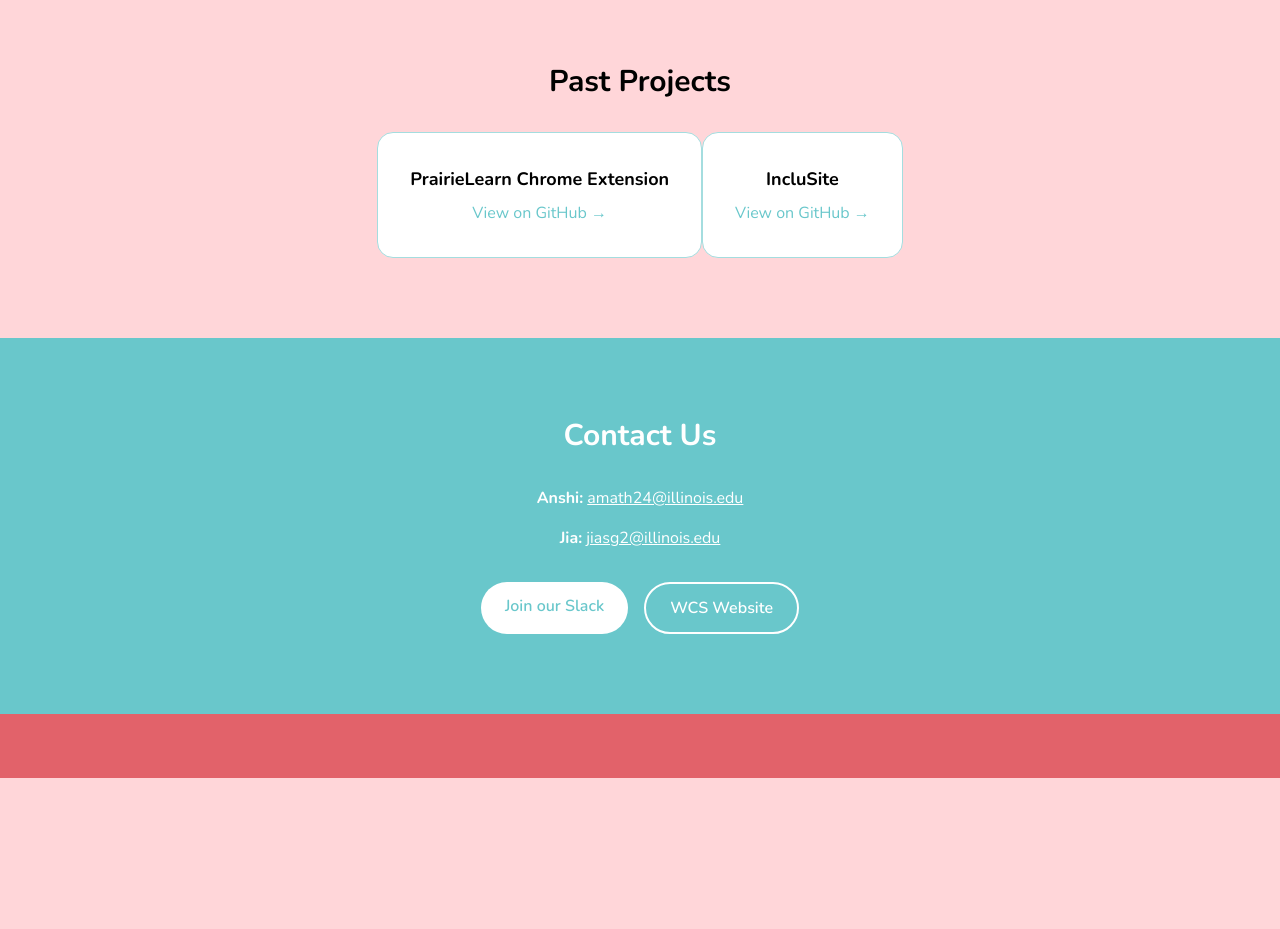
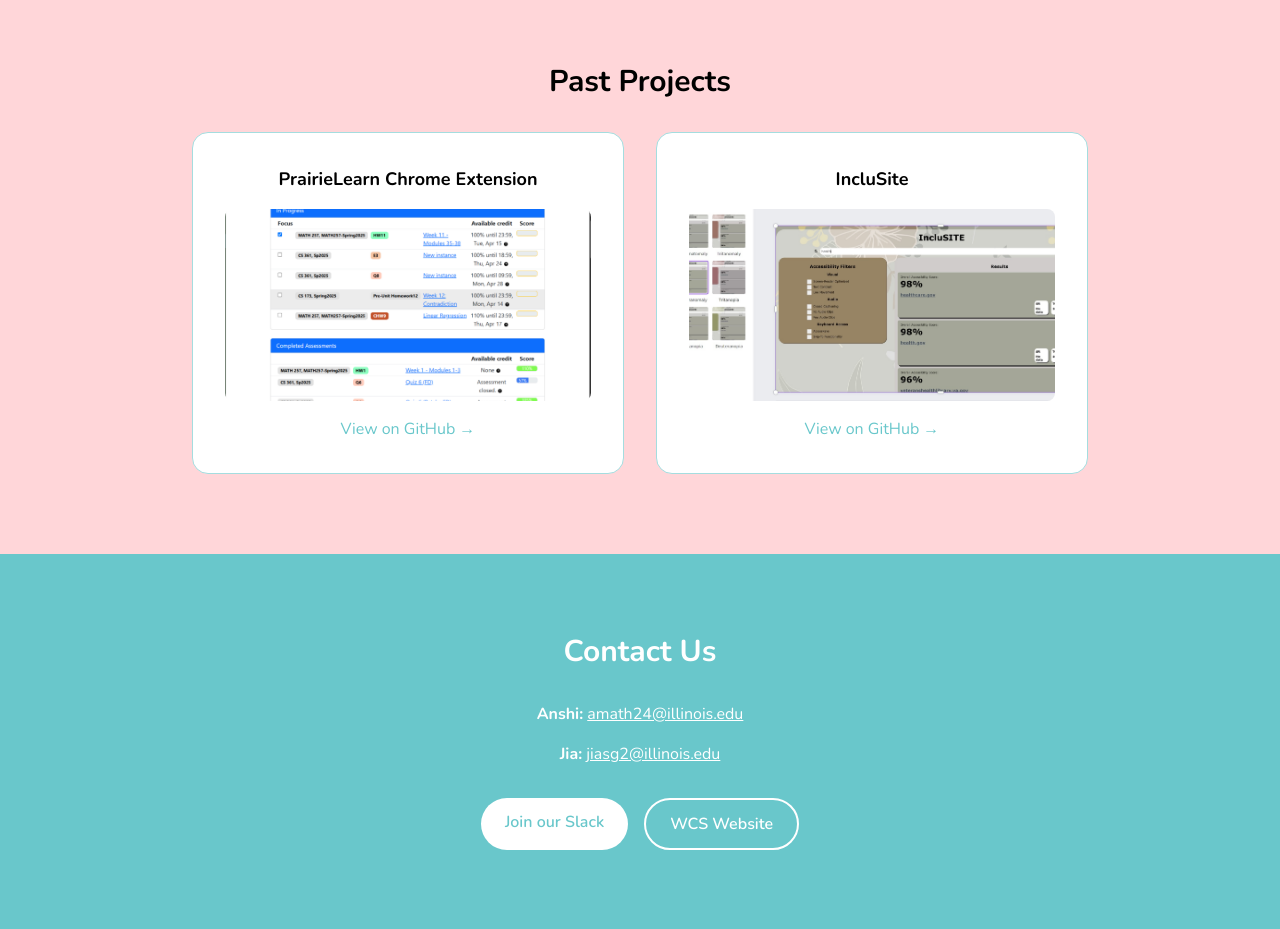
Before and after one commit to sriya-g/dev-ada-website, a Next.js app: page /dev-ada-website/ in a window 1280 px wide. Shown: the part 4480-5409 px from the top of the page. Before the commit the page ends 5258 px from the top, so only its background shows below. Built offline with nearby package versions, Linux system fonts and the light colour scheme.

Commit message:
pictures for past projects

```diff
--- a/src/app/page.tsx
+++ b/src/app/page.tsx
@@ -4,6 +4,7 @@
 const PARTICIPANT_SIGNUP_LINK = "https://forms.gle/bY7mUqTZZ4tSu5HR8";
 const SLACK_LINK = "https://wcs-uiuc.slack.com/join/shared_invite/zt-1tut8j6pi-51ilAwG8CNmYNolsQP25ew";
 const WCS_WEBSITE = "https://wcs.illinois.edu/";
+const BASE_PATH = "/dev-ada-website";
 
 const timelineEvents = [
   { date: "NOV 12", title: "Info Session", description: "Introduction to Dev Ada: learn about Dev Ada and find your partners for the year!" },
@@ -28,6 +29,19 @@
   { question: "What is the time commitment for this?", answer: "You will need to be available for the weekly meetings with your mentor, the midpoint and the final presentation. Besides this, it depends on you and your team." },
   {question: "I don't have a team yet. How can I find one?", answer: "We will match people without teams at the Kickoff Meeting."},
   {question: "How will official communication occur during the project cycle?", answer:"We will use Discord to communicate with participants."},
+];
+
+const pastProjects = [
+  {
+    name: "PrairieLearn Chrome Extension",
+    image: `${BASE_PATH}/prairielearn-extension.png`,
+    github: "https://github.com/emb0ro/devada-2025"
+  },
+  {
+    name: "IncluSite",
+    image: `${BASE_PATH}/inclusite.jpg`,
+    github: "https://github.com/aditi135/IncluSite"
+  },
 ];
 
 export default function Home() {
@@ -198,25 +212,24 @@
       <section className="py-20 px-4">
         <div className="max-w-4xl mx-auto text-center">
           <h2 className="text-3xl font-bold mb-8  text-black">Past Projects</h2>
-          <div className="bg-white border border-[#a4dddf] p-8 rounded-2xl inline-block">
-            <h3 className="font-bold text-lg mb-2  text-black">PrairieLearn Chrome Extension</h3>
+          <div className="grid md:grid-cols-2 gap-8">
+            {pastProjects.map((project, index) => (
+              <div key={index} className="bg-white border border-[#a4dddf] p-8 rounded-2xl">
+                <h3 className="font-bold text-lg mb-4  text-black">{project.name}</h3>
+                <img
+                  src={project.image}
+                  alt={project.name}
+                  className="w-full h-48 object-cover rounded-lg mb-4"
+                />
                 <Link
-              href="https://github.com/emb0ro/devada-2025"
+                  href={project.github}
                   target="_blank"
                   className="text-[#69c7cb] hover:text-[#e2626a] hover:underline transition"
                 >
                   View on GitHub →
                 </Link>
               </div>
-	<div className="bg-white border border-[#a4dddf] p-8 rounded-2xl inline-block">
-            <h3 className="font-bold text-lg mb-2  text-black">IncluSite</h3>
-            <Link
-              href="https://github.com/aditi135/IncluSite"
-              target="_blank"
-              className="text-[#69c7cb] hover:text-[#e2626a] hover:underline transition"
-            >
-              View on GitHub →
-            </Link>
+            ))}
           </div>
         </div>
       </section>
```
Also changed, not shown: public/inclusite.jpg (added), public/prairielearn-extension.png (added), 18 other files (tests, documents, lock files or other folders). Lines whose indentation alone changed are shown as unchanged.
